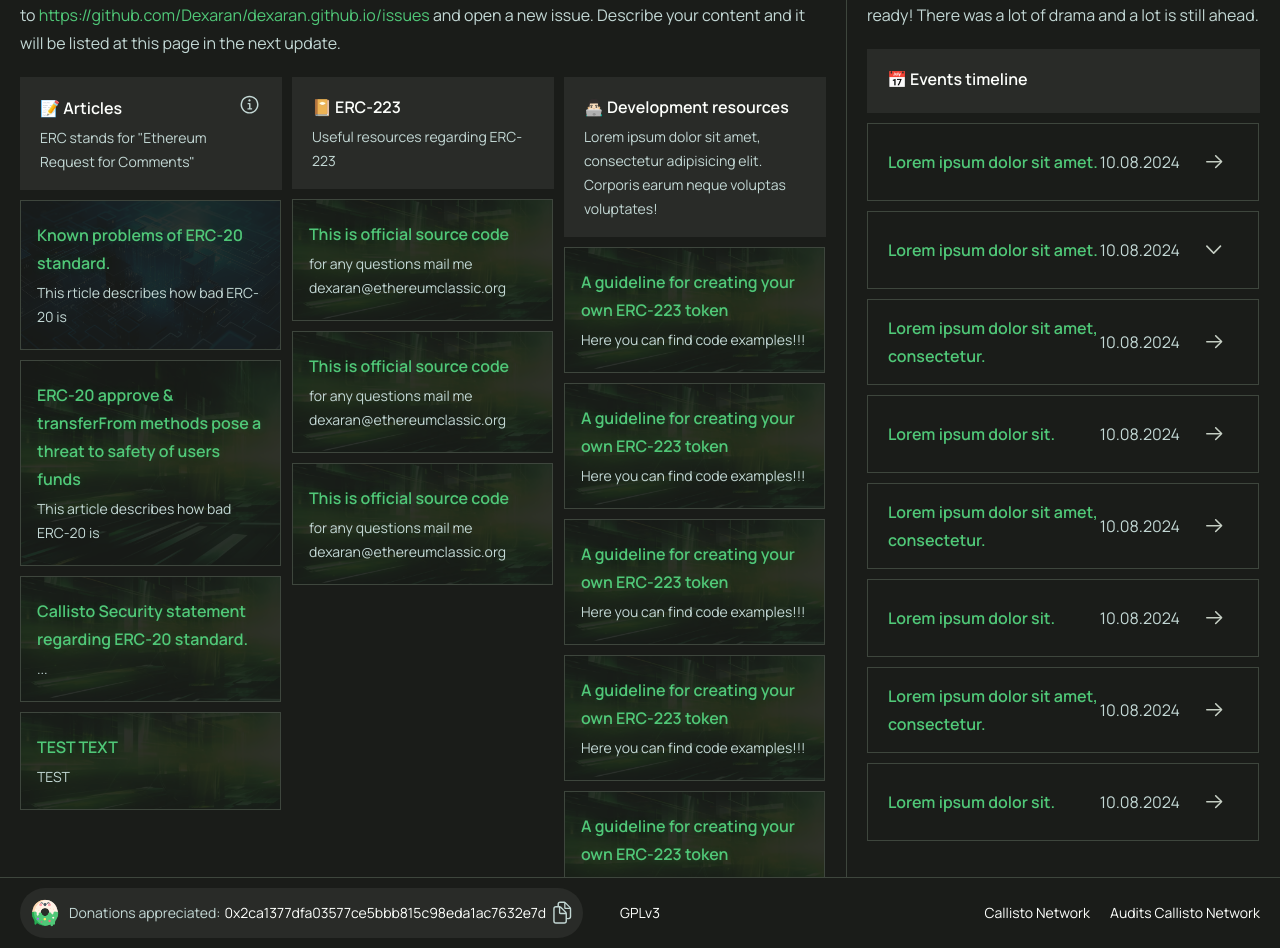
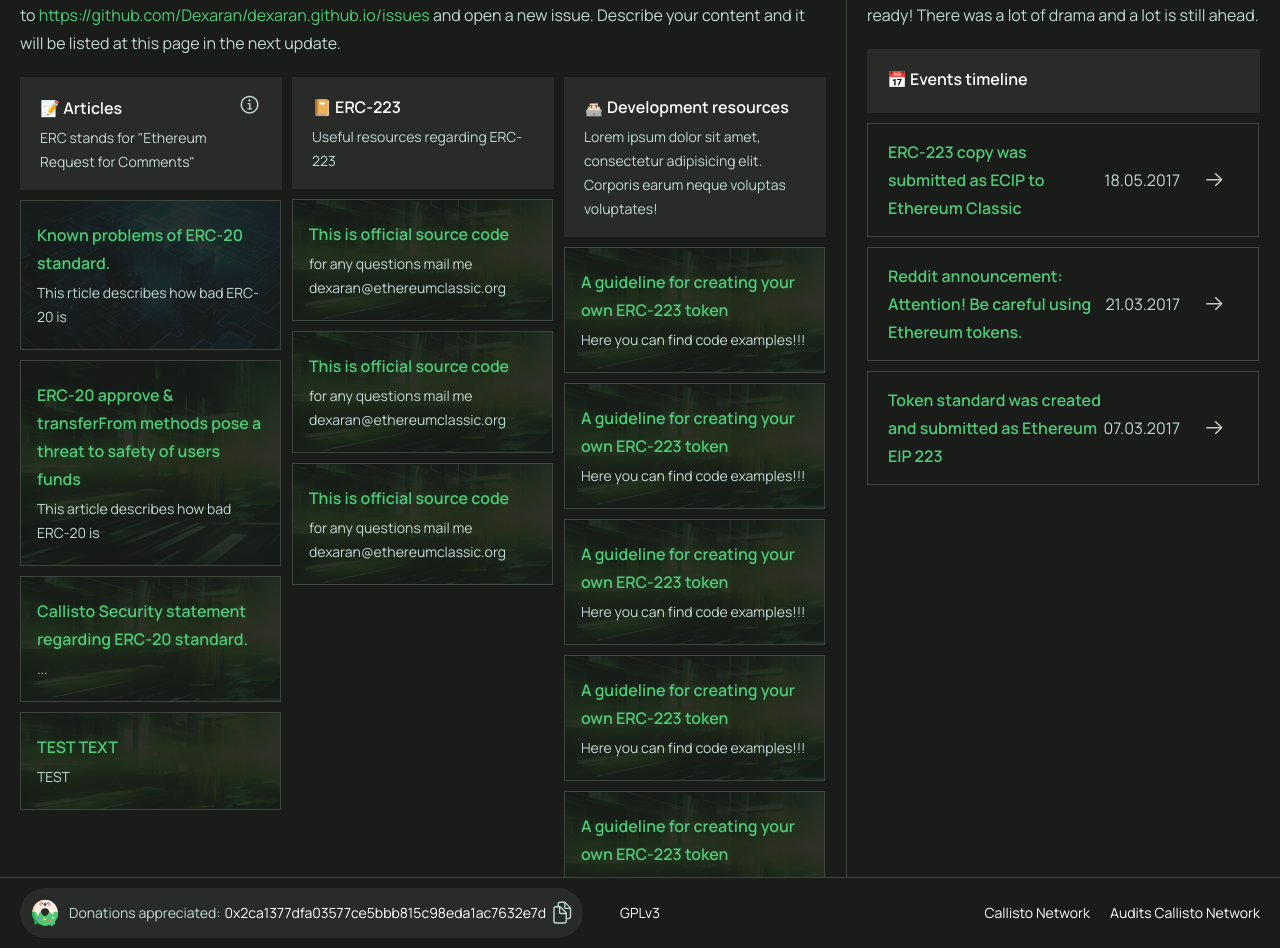
Before and after one commit to Dexaran/dexaran.github.io, a Next.js app in the folder erc223-page-sources/: page / in a window 1280 px wide. Shown: the part 620-1568 px from the top of the page. Built offline with nearby package versions, Linux system fonts and the light colour scheme.

Commit message:
Update events.ts

```diff
--- a/erc223-page-sources/src/constants/events.ts
+++ b/erc223-page-sources/src/constants/events.ts
@@ -1,6 +1,26 @@
 import {IRecentEvent} from "../types";
 
 export const events: IRecentEvent[] = [
+  {
+    title: "ERC-223 copy was submitted as ECIP to Ethereum Classic",
+    url: "https://github.com/ethereumproject/ECIPs/issues/53",
+    date: "18.05.2017",
+    id: "tag_eip_submission",
+  },
+  {
+    title: "Reddit announcement: Attention! Be careful using Ethereum tokens.",
+    url: "https://www.reddit.com/r/ethereum/comments/60ql37/attention_be_careful_using_ethereum_tokens/",
+    date: "21.03.2017",
+    id: "reddit_early_warnings",
+  },
+  {
+    title: "Token standard was created and submitted as Ethereum EIP 223",
+    url: "https://github.com/ethereum/eips/issues/223",
+    date: "07.03.2017",
+    id: "tag_eip_submission",
+  },
+
+  /*
   {
     title: "Lorem ipsum dolor sit amet.",
     url: "https://dexaran820.medium.com/known-problems-of-erc20-token-standard-e98887b9532c",
@@ -43,35 +63,6 @@ export const events: IRecentEvent[] = [
     url: "#",
     date: "10.08.2024",
     id: "tag1",
-  },
-  {
-    title: "Lorem ipsum dolor sit.",
-    url: "#",
-    date: "10.08.2024"
-  },
-  {
-    title: "Lorem ipsum dolor sit amet, consectetur.",
-    url: "#",
-    date: "10.08.2024"
-  },
-  {
-    title: "Lorem ipsum dolor sit.",
-    url: "#",
-    date: "10.08.2024"
-  },
-  {
-    title: "Lorem ipsum dolor sit amet, consectetur.",
-    url: "#",
-    date: "10.08.2024"
-  },
-  {
-    title: "Lorem ipsum dolor sit.",
-    url: "#",
-    date: "10.08.2024"
-  },
-  {
-    title: "Lorem ipsum dolor sit amet, consectetur adipisicing elit.",
-    url: "#",
-    date: "10.08.2024"
   }
+  */
 ]
```
